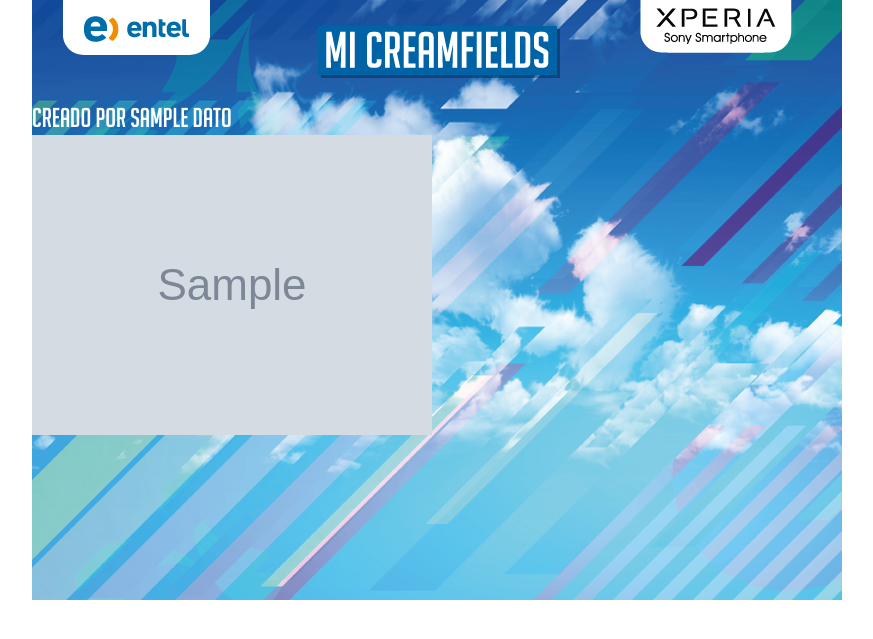
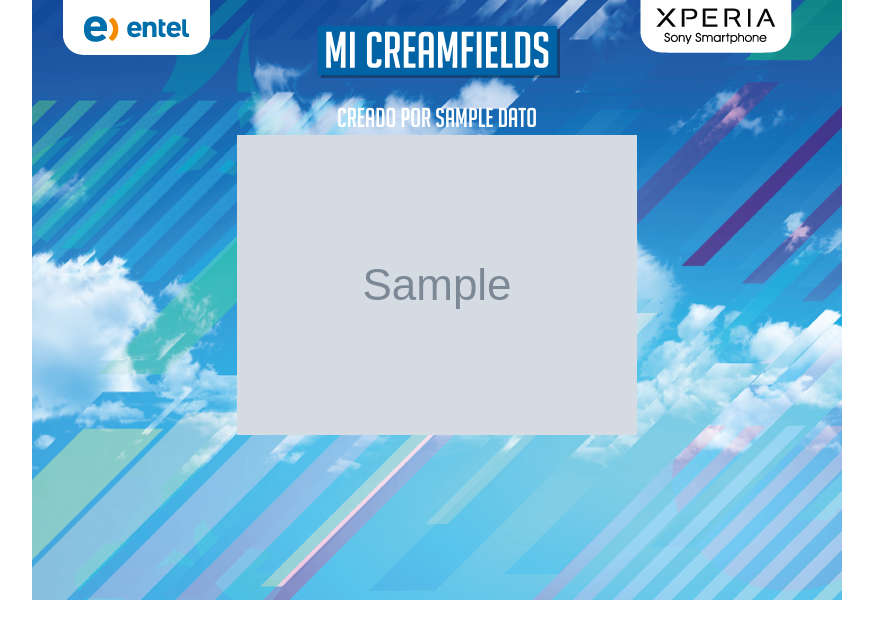
Before and after one commit to RabbitLeafZz/respaldo2, a PHP site: page /compartido.php?id=1 in a window 1280 px wide. Shown: the top 639 px of the page, without its empty margins (203-1076 px from the left). Run offline with PHP 8.4, Linux system fonts and the light colour scheme; tables that the repository leaves empty or names only in its code hold one stand-in row (values such as "Sample post"); grey boxes marked "Sample" are stand-in pictures; some libraries are stand-ins or nearby versions.

Commit message:
Correcciones

```diff
--- a/creamfields/compartido.php
+++ b/creamfields/compartido.php
@@ -57,7 +57,7 @@ session_start();
 
     </head>
     <body>
-
+        <div class="contenido_index">
             <div id="compartido-imagen">
                 <h1>CREADO POR <a href="<?php echo $datos['fb_link_usr']; ?>"><?php echo $datos['fb_nombre']; ?></a></h1>
                 <img src="<?php echo $datos['link_img']; ?>" />
@@ -68,5 +68,6 @@ session_start();
             <div class="comment">
                 <fb:comments href="http://apps.facebook.com/micreamfields/?id=<?php echo $_GET['id']; ?>" num-posts="2" width="800"></fb:comments>
             </div>
+        </div>
     </body>
 </html>
```
Lines whose indentation alone changed are shown as unchanged.
